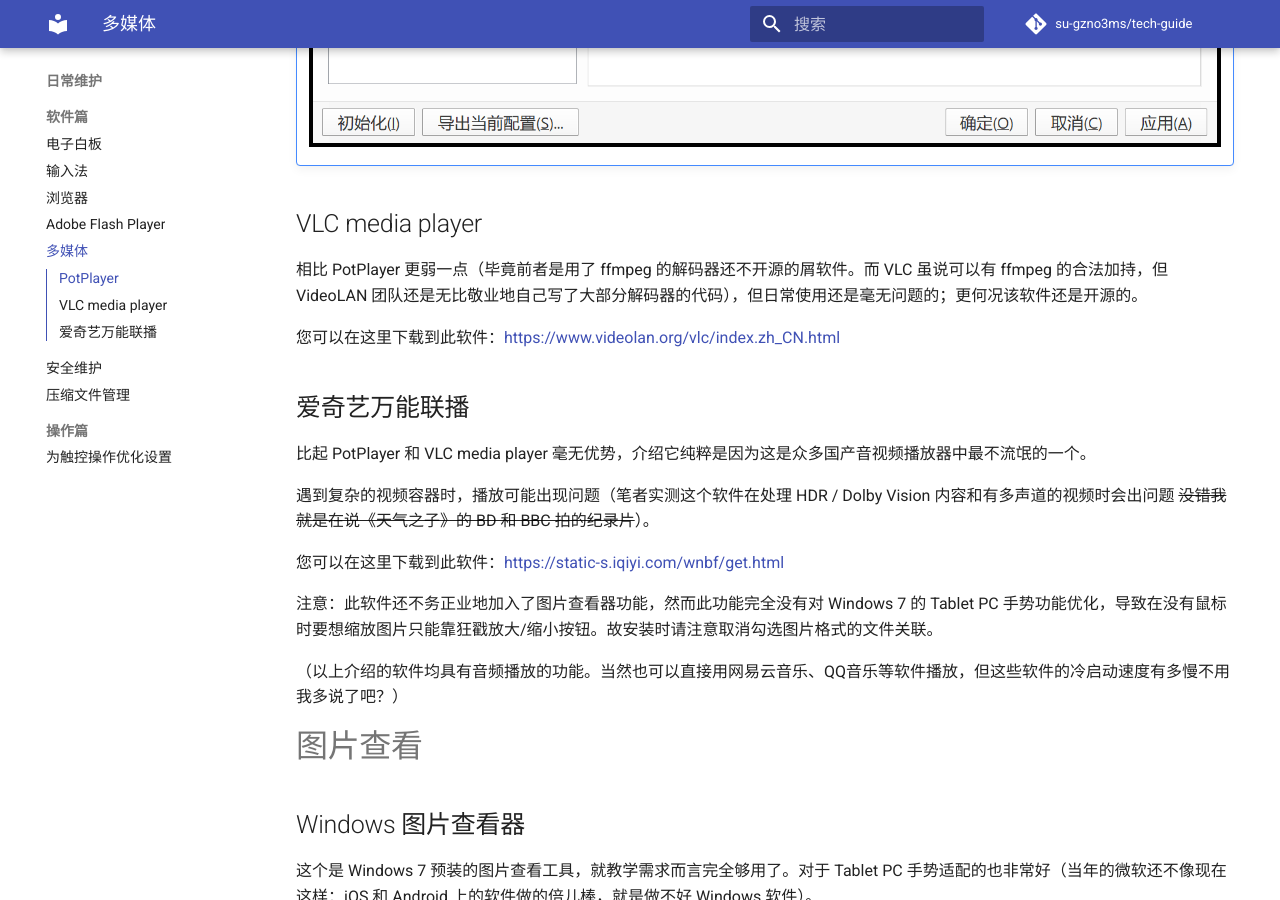
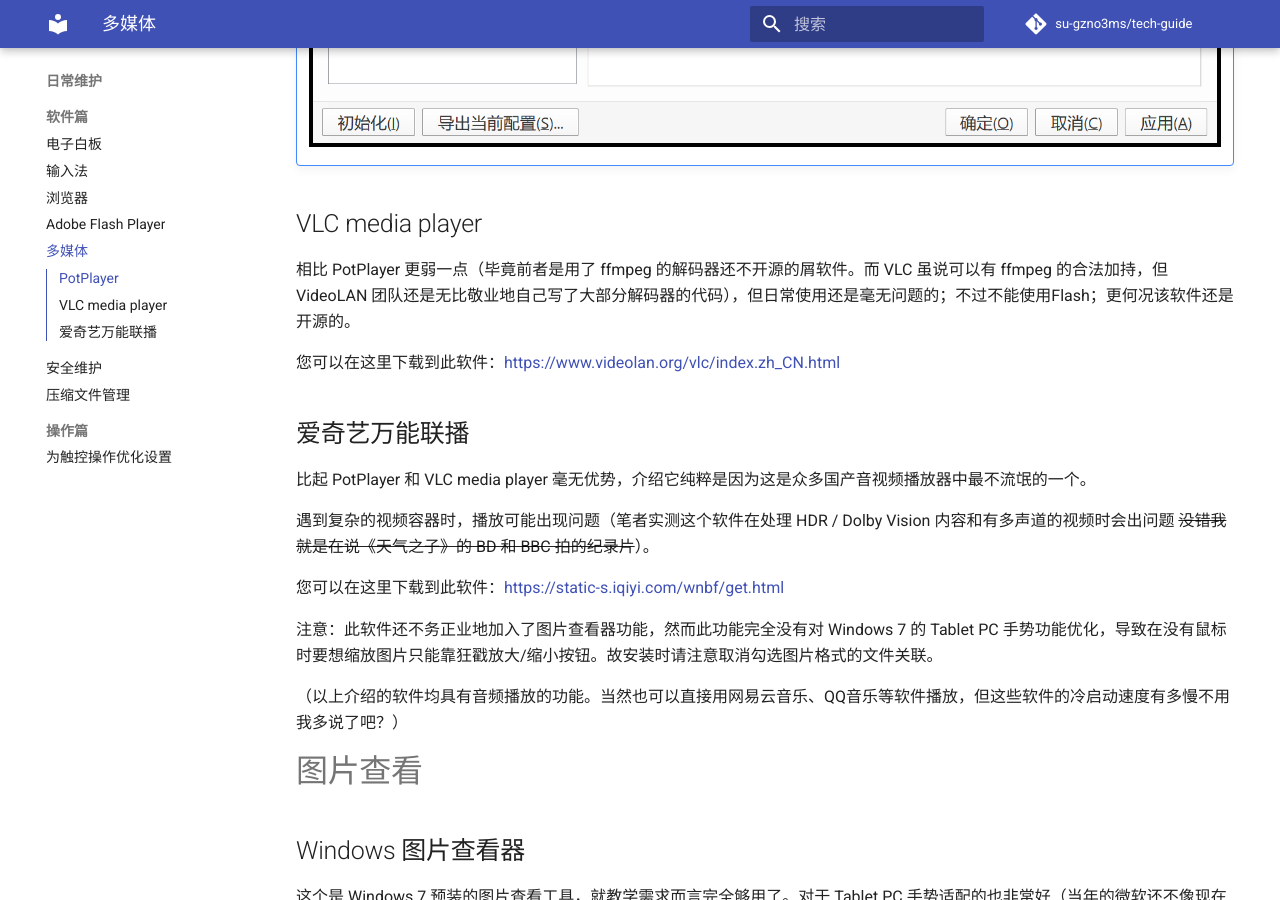
Before and after one commit to su-gzno3ms/tech-guide, an MkDocs documentation site: the page built from docs/daily-maintenance/software/multimedia.md, in a window 1280 px wide and 900 px high, scrolled down 1919 px. Built offline with MkDocs 1.6.1 and Material for MkDocs 9.7.7, drawn with Linux system fonts in a browser that asks for light colours; comment, search, counter and statistics services are not loaded.

Commit message:
Update multimedia.md
增添关于VLC播放器不能播放Flash的问题

```diff
--- a/docs/daily-maintenance/software/multimedia.md
+++ b/docs/daily-maintenance/software/multimedia.md
@@ -14,7 +14,7 @@
 	![Step 2](./images/disable-potplayer-update-2.png)
 
 ## VLC media player
-相比 PotPlayer 更弱一点（毕竟前者是用了 ffmpeg 的解码器还不开源的屑软件。而 VLC 虽说可以有 ffmpeg 的合法加持，但 VideoLAN 团队还是无比敬业地自己写了大部分解码器的代码），但日常使用还是毫无问题的；更何况该软件还是开源的。
+相比 PotPlayer 更弱一点（毕竟前者是用了 ffmpeg 的解码器还不开源的屑软件。而 VLC 虽说可以有 ffmpeg 的合法加持，但 VideoLAN 团队还是无比敬业地自己写了大部分解码器的代码），但日常使用还是毫无问题的；不过不能使用Flash；更何况该软件还是开源的。
 
 您可以在这里下载到此软件：<https://www.videolan.org/vlc/index.zh_CN.html>{: target="_blank" rel="noopener noreferrer" .external }
 
```
